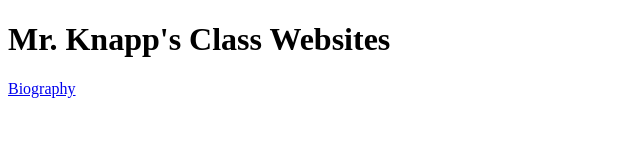
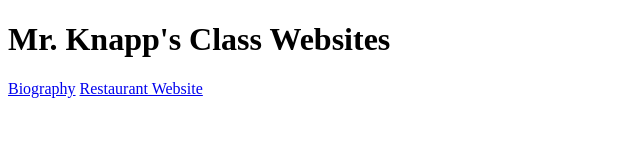
Before and after one commit to arod4231/Landing-page, a plain HTML site: page Landing Page.html in a window 1280 px wide. Shown: the whole page, without its empty margins (0-640 px from the left). Drawn offline with Linux system fonts and the light colour scheme.

Commit message:
Update Landing Page.html

```diff
--- a/Landing Page.html
+++ b/Landing Page.html
@@ -4,3 +4,6 @@
 		<title>Mr.Knapp's Class Websites</title>
 		<h1>Mr. Knapp's Class Websites</h1>
 		<a href="https://arod4231.github.io/webclass/index.html">Biography</a>
+		<a href="/Landing-page/innout/index.html">Restaurant Website</a>
+	</head>
+</html>
```
